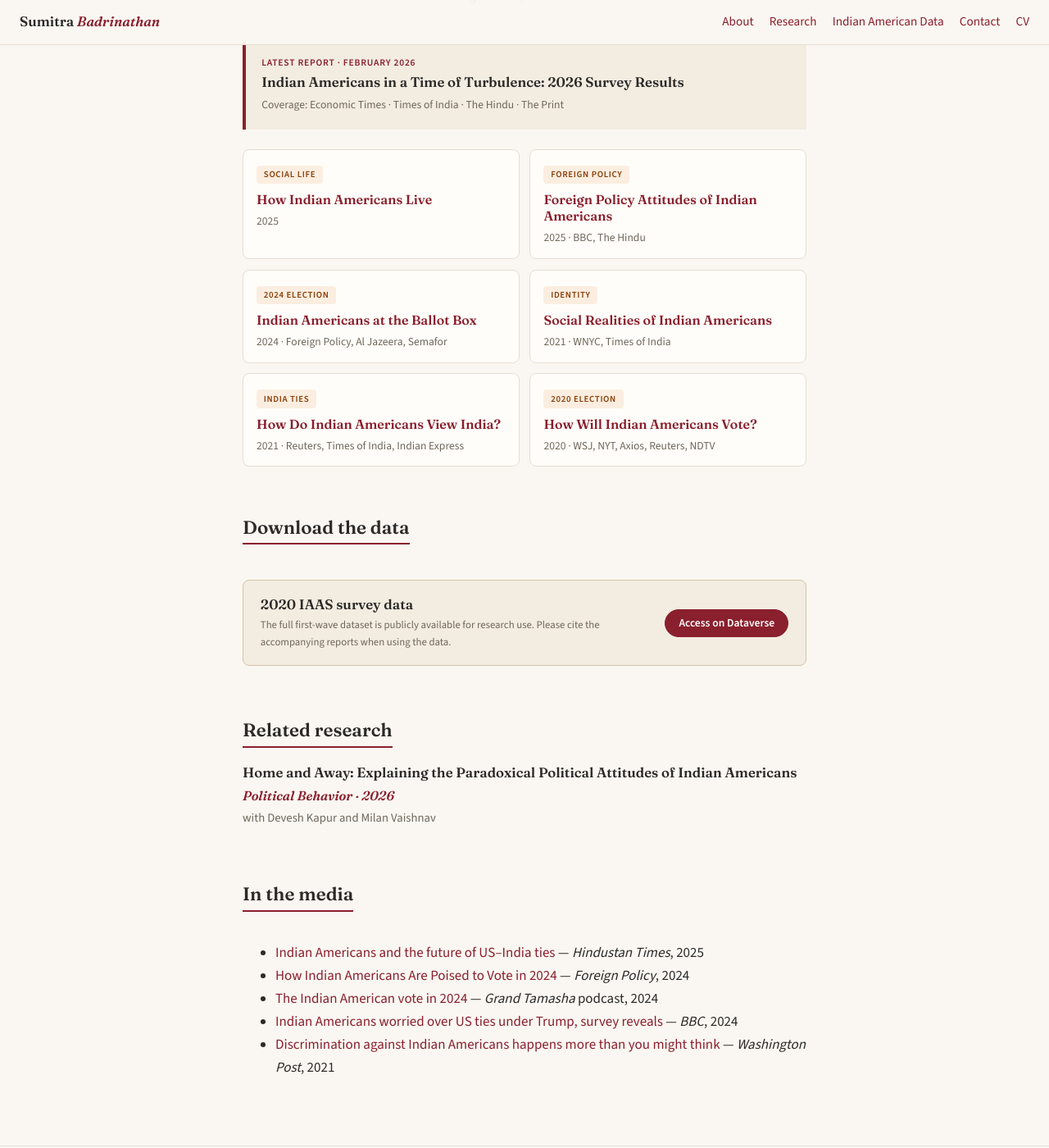
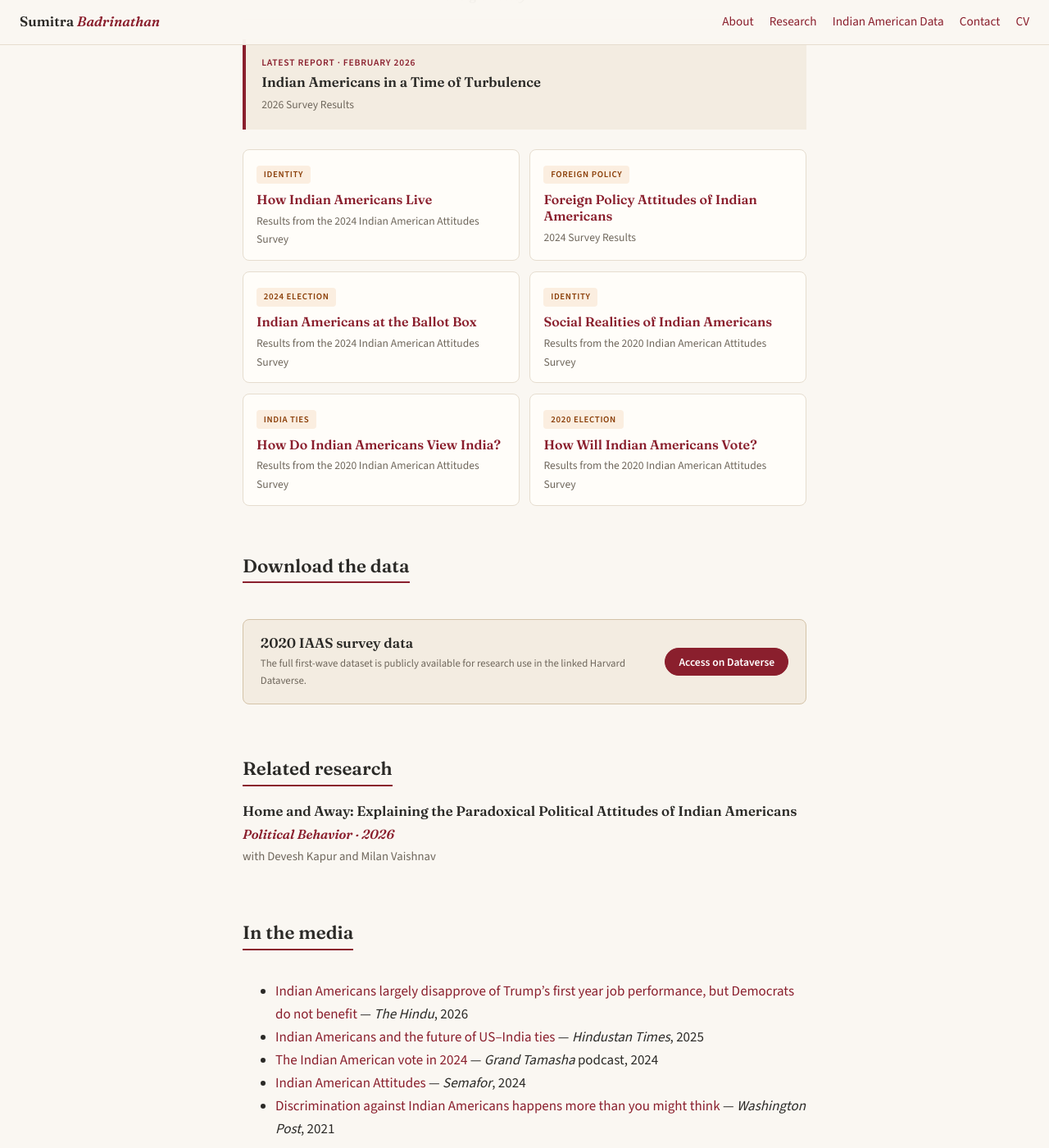
Before and after one commit to SumitraBadrinathan/SumitraBadrinathan.github.io, a Jekyll site: the page built from indian-american-data.md, in a window 1280 px wide and 1400 px high, scrolled down 428 px. Shown: the whole window at 82% size. Built offline with Jekyll 4.4.1, drawn with Linux system fonts in a browser that asks for light colours.

Commit message:
Add files via upload

```diff
--- a/indian-american-data.md
+++ b/indian-american-data.md
@@ -19,51 +19,51 @@
 <div class="press-band">
   <p class="press-band-label">Coverage in</p>
   <p class="press-band-logos">
-    <a class="wm-nyt" href="URL-HERE">The New York Times</a>
-    <a class="wm-wsj" href="URL-HERE">THE WALL STREET JOURNAL</a>
+    <a class="wm-nyt" href="https://www.nytimes.com/2020/10/14/us/politics/biden-harris-indian-americans.html">The New York Times</a>
+    <a class="wm-wsj" href="https://www.wsj.com/articles/modi-cant-deliver-the-indian-american-vote-to-trump-11602803580">THE WALL STREET JOURNAL</a>
     <a href="https://www.bbc.com/news/articles/cx2g4g9qp2no" aria-label="BBC"><span class="bbc-block">B</span><span class="bbc-block">B</span><span class="bbc-block">C</span></a>
-    <a class="wm-caps" href="URL-HERE">REUTERS</a>
+    <a class="wm-caps" href="https://www.reuters.com/article/india-diaspora-support/survey-shows-indian-americans-split-over-direction-india-headed-idUSL4N2KF3C3">REUTERS</a>
     <a class="wm-italic" href="https://foreignpolicy.com/2024/10/30/indian-americans-election-voting/">Foreign Policy</a>
-    <a class="wm-sans" href="URL-HERE">AL JAZEERA</a>
+    <a class="wm-sans" href="https://www.aljazeera.com/news/2024/11/1/us-election-why-is-kamala-harris-losing-indian-american-voters">AL JAZEERA</a>
   </p>
 </div>
 
 <div class="featured">
   <p class="featured-label">Latest report · February 2026</p>
-  <p class="pub-title"><a href="https://carnegieendowment.org/research/2026/02/indian-americans-in-a-time-of-turbulence-2026-survey-results">Indian Americans in a Time of Turbulence: 2026 Survey Results</a></p>
-  <p class="press">Coverage: Economic Times · Times of India · The Hindu · The Print</p>
+  <p class="pub-title"><a href="https://carnegieendowment.org/research/2026/02/indian-americans-in-a-time-of-turbulence-2026-survey-results">Indian Americans in a Time of Turbulence</a></p>
+  <p class="press">2026 Survey Results</p>
 </div>
 
 <div class="card-grid">
   <div class="card">
-    <span class="topic-tag">Social life</span>
+    <span class="topic-tag">Identity</span>
     <h3><a href="https://carnegieendowment.org/research/2025/07/indian-americans-social-survey-data">How Indian Americans Live</a></h3>
-    <p>2025</p>
+  <p> Results from the 2024 Indian American Attitudes Survey</p>
   </div>
   <div class="card">
     <span class="topic-tag">Foreign policy</span>
     <h3><a href="https://carnegieendowment.org/research/2025/03/foreign-policy-attitudes-of-indian-americans-2024-survey-results">Foreign Policy Attitudes of Indian Americans</a></h3>
-    <p>2025 · BBC, The Hindu</p>
+    <p>2024 Survey Results</p>
   </div>
   <div class="card">
     <span class="topic-tag">2024 election</span>
     <h3><a href="https://carnegieendowment.org/research/2024/10/indian-american-voters-election-survey-us">Indian Americans at the Ballot Box</a></h3>
-    <p>2024 · Foreign Policy, Al Jazeera, Semafor</p>
+    <p>Results from the 2024 Indian American Attitudes Survey</p>
   </div>
   <div class="card">
     <span class="topic-tag">Identity</span>
     <h3><a href="https://carnegieendowment.org/research/2021/06/social-realities-of-indian-americans-results-from-the-2020-indian-american-attitudes-survey">Social Realities of Indian Americans</a></h3>
-    <p>2021 · WNYC, Times of India</p>
+    <p>Results from the 2020 Indian American Attitudes Survey</p>
   </div>
   <div class="card">
     <span class="topic-tag">India ties</span>
     <h3><a href="https://carnegieendowment.org/research/2021/02/how-do-indian-americans-view-india-results-from-the-2020-indian-american-attitudes-survey">How Do Indian Americans View India?</a></h3>
-    <p>2021 · Reuters, Times of India, Indian Express</p>
+    <p>Results from the 2020 Indian American Attitudes Survey</p>
   </div>
   <div class="card">
     <span class="topic-tag">2020 election</span>
     <h3><a href="https://carnegieendowment.org/files/IAAS_full_final.pdf">How Will Indian Americans Vote?</a></h3>
-    <p>2020 · WSJ, NYT, Axios, Reuters, NDTV</p>
+    <p>Results from the 2020 Indian American Attitudes Survey</p>
   </div>
 </div>
 
@@ -73,7 +73,7 @@
 <div class="data-box">
   <div style="flex: 1; min-width: 220px;">
     <p class="pub-title">2020 IAAS survey data</p>
-    <p class="stat-label">The full first-wave dataset is publicly available for research use. Please cite the accompanying reports when using the data.</p>
+    <p class="stat-label">The full first-wave dataset is publicly available for research use in the linked Harvard Dataverse.</p>
   </div>
   <a class="btn btn-solid" href="https://doi.org/10.7910/DVN/K8CKVJ">Access on Dataverse</a>
 </div>
@@ -89,8 +89,8 @@
 
 ## In the media
 
+- [Indian Americans largely disapprove of Trump’s first year job performance, but Democrats do not benefit](https://www.thehindu.com/news/international/indian-americans-largely-disapprove-of-trumps-first-year-job-performance-but-democrats-do-not-benefit-survey/article70653266.ece) — *The Hindu*, 2026
 - [Indian Americans and the future of US–India ties](https://www.hindustantimes.com/opinion/indian-americans-and-the-future-of-us-india-ties-101743259630736.html) — *Hindustan Times*, 2025
-- [How Indian Americans Are Poised to Vote in 2024](https://foreignpolicy.com/2024/10/30/indian-americans-election-voting/) — *Foreign Policy*, 2024
 - [The Indian American vote in 2024](https://grand-tamasha.simplecast.com/episodes/the-indian-american-vote-in-2024) — *Grand Tamasha* podcast, 2024
-- [Indian Americans worried over US ties under Trump, survey reveals](https://www.bbc.com/news/articles/cx2g4g9qp2no) — *BBC*, 2024
+- [Indian American Attitudes](https://www.semafor.com/newsletter/10/28/2024/rewriting-the-rules) — *Semafor*, 2024
 - [Discrimination against Indian Americans happens more than you might think](https://www.washingtonpost.com/politics/2021/06/10/discrimination-against-indian-americans-happens-more-than-you-might-think/) — *Washington Post*, 2021
```
Also changed, not shown: index.md (+12 -14 lines).
